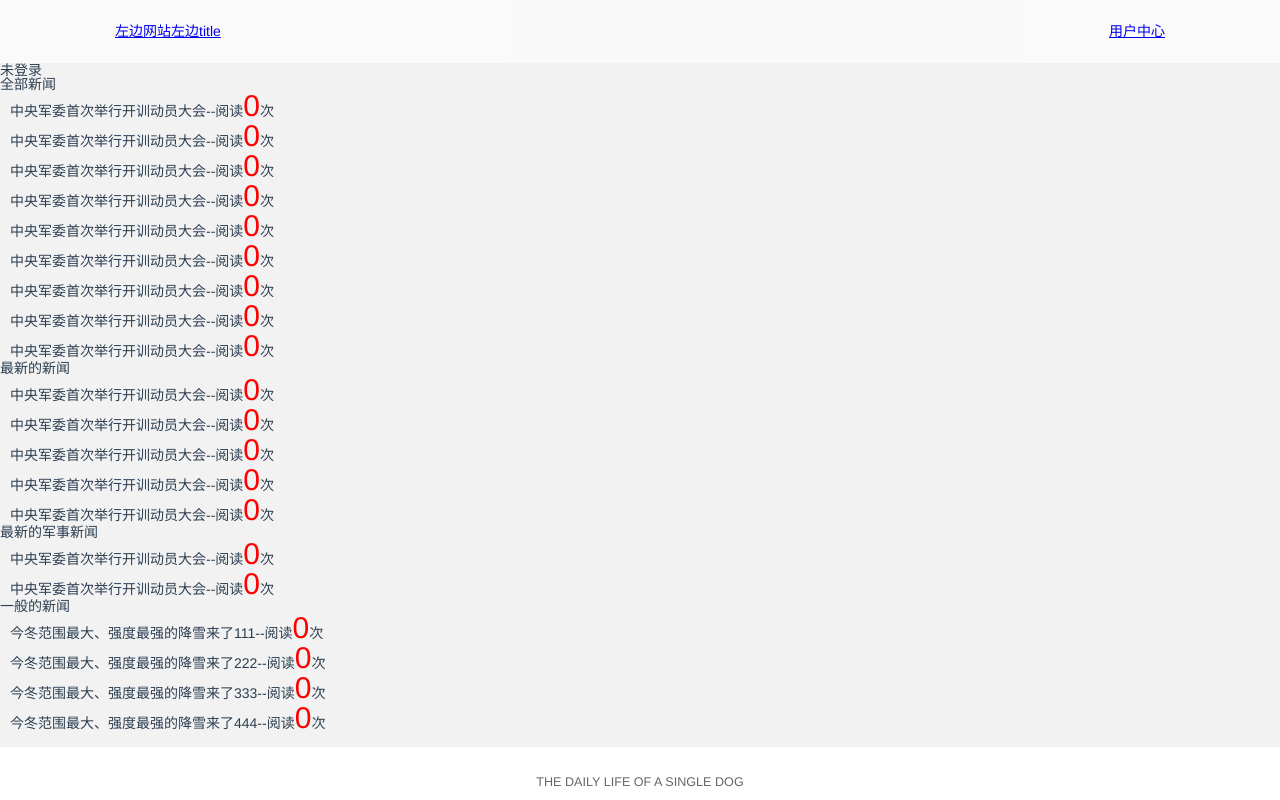
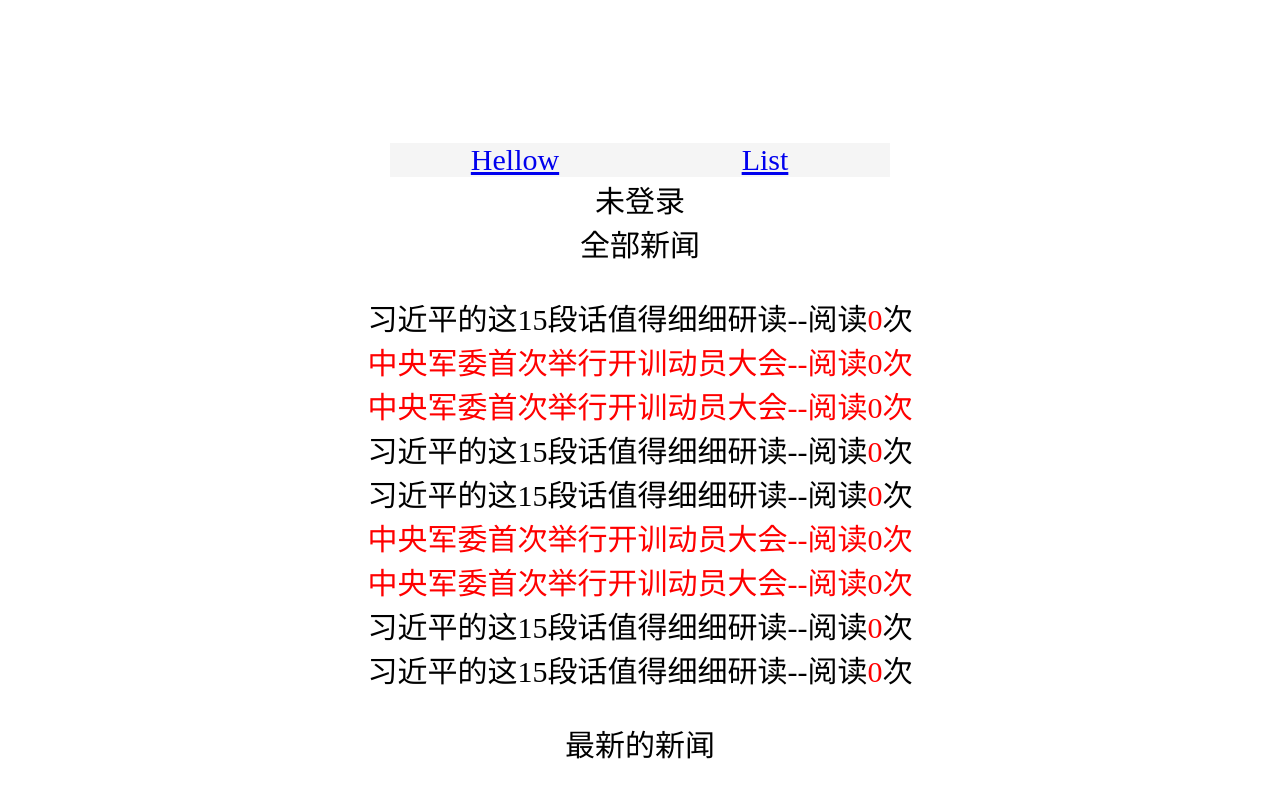
Before and after one commit to jimmyspace/myapp-frontend, a Vue app: page /#/List in a window 1280 px wide. Shown: the top 800 px of the page. Built offline with nearby package versions, Linux system fonts and the light colour scheme; no server answers; what vue-resource would draw is missing.

Commit message:
数据展示

```diff
--- a/index.html
+++ b/index.html
@@ -3,8 +3,8 @@
   <head>
     <meta charset="utf-8">
     <meta name="viewport" content="width=device-width,initial-scale=1.0">
-    <link rel="stylesheet" href="/static/styles/reset.css">
-    <title>十里春风</title>
+    <!-- <link rel="stylesheet" href="/static/styles/reset.css"> -->
+    <title>春风十里</title>
   </head>
   <body>
     <div id="app"></div>
--- a/src/App.vue
+++ b/src/App.vue
@@ -1,12 +1,12 @@
 <template>
   <div id="app">
-    <jheader></jheader>
-    <!-- <div class="link">
+    <!-- <jheader></jheader> -->
+    <div class="link">
       <router-link to="/">Hellow</router-link>
       <router-link to="/List">List</router-link>
-    </div> -->
+    </div>
     <router-view/>
-    <jfooter></jfooter>
+    <!-- <jfooter></jfooter> -->
   </div>
 </template>
 
@@ -24,9 +24,21 @@ export default {
 
 <style>
 #app{
+  text-align: center;
   padding-top: 4.5em;
+  font-size: 30px;
 }
 .link{
+  position: relative;
+  margin: 0 auto;
+  width: 500px;
+  font-size: 0;
+  background: #f5f5f5;
+}
+.link a{
+  display: inline-block;
+  width: 50%;
+  text-align: center;
   font-size: 30px;
 }
 span{
--- a/src/components/HelloWorld.vue
+++ b/src/components/HelloWorld.vue
@@ -1,11 +1,10 @@
 <template>
   <div class="hello">
-    <div @click="changLoginAction()">{{loginState?loginName:'未登录'}}</div>
+    <div @click="changLoginMutation()">{{loginState?loginName:'未登录'}}</div>
     <div @click="sayDate()">say something</div>
-    <h1>{{ msg }}</h1>
     <div>最新的军事新闻</div>
     <ul>
-      <li v-for="(item,index) in getNewMilitary" :key="index">{{item.content}}--阅读<span>{{item.read}}</span>次</li>
+      <li v-for="(item,index) in getNewMilitary" :style="item.isMilitary?'color:red':''" :key="index">{{item.content}}--阅读<span>{{item.read}}</span>次</li>
     </ul>
   </div>
 </template>
@@ -16,11 +15,6 @@ import { mapGetters } from 'vuex'
 import { mapMutations } from 'vuex'
 export default {
   name: 'HelloWorld',
-  data () {
-    return {
-      msg: 'Welcome to Your Vue.js App'
-    }
-  },
   computed: {
     // 使用对象展开运算符将此对象混入到外部对象中
     ...mapState([
--- a/src/components/List.vue
+++ b/src/components/List.vue
@@ -3,20 +3,20 @@
     <div @click="changLoginAction()">{{loginState?loginName:'未登录'}}</div>
     <div>全部新闻</div>
     <ul>
-      <li v-for="(item,index) in newsList" :key="index" @click="readNewMutation(item.id)">{{item.content}}--阅读<span>{{item.read}}</span>次</li>
+      <li v-for="(item,index) in newsList" :style="item.isMilitary?'color:red':''" :key="index" @click="readNewMutation(item.id)">{{item.content}}--阅读<span>{{item.read}}</span>次</li>
     </ul>
     <div>最新的新闻</div>
     <ul>
-      <li v-for="(item,index) in getNew" :key="index" @click="readNewMutation(item.id)">{{item.content}}--阅读<span>{{item.read}}</span>次</li>
+      <li v-for="(item,index) in getNew"  :key="index" :style="item.isMilitary?'color:red':''" @click="readNewMutation(item.id)">{{item.content}}--阅读<span>{{item.read}}</span>次</li>
     </ul>
     <div>最新的军事新闻</div>
     <ul>
-      <li v-for="(item,index) in getNewMilitary" :key="index" @click="readNewAction(item.id)">{{item.content}}--阅读<span>{{item.read}}</span>次</li>
+      <li v-for="(item,index) in getNewMilitary" :style="item.isMilitary?'color:red':''" :key="index" @click="readNewAction(item.id)">{{item.content}}--阅读<span>{{item.read}}</span>次</li>
     </ul>
-    <div @click="sortList()">一般的新闻</div>
+    <!-- <div @click="sortList()">一般的新闻</div>
     <ul>
       <li v-for="(item,index) in normalNews" :key="index" @click="actionSomething()">{{item.content}}--阅读<span>{{item.read}}</span>次</li>
-    </ul>
+    </ul> -->
   </div>
 </template>
 
@@ -83,9 +83,6 @@ export default {
     actionSomething(){
       this.$store.dispatch('listModule/actionSomething')
     }
-  },
-  mounted(){
-    this.$store.dispatch('getArticles')
   }
 }
 </script>
--- a/src/vuex/actions.js
+++ b/src/vuex/actions.js
@@ -27,18 +27,6 @@ const actions = {
         commit('sayDate')
       }, 1000)
     })
-  },
-  getArticles({ commit }) {
-    $http.post('/api/articles', {
-        limit: 2,
-        nowPage: 1
-      })
-      .then(function(response) {
-        console.log(response);
-      })
-      .catch(function(error) {
-        console.log(error);
-      });
   }
 }
 
--- a/src/vuex/state.js
+++ b/src/vuex/state.js
@@ -11,15 +11,15 @@ const state = {
   loginState: false,
   loginName: 'Jimmy',
   newsList: [
-    { id: 1, content: '中央军委首次举行开训动员大会', isnew: false, isMilitary: false, read: 0 },
+    { id: 1, content: '习近平的这15段话值得细细研读', isnew: false, isMilitary: false, read: 0 },
     { id: 2, content: '中央军委首次举行开训动员大会', isnew: false, isMilitary: true, read: 0 },
     { id: 3, content: '中央军委首次举行开训动员大会', isnew: false, isMilitary: true, read: 0 },
-    { id: 4, content: '中央军委首次举行开训动员大会', isnew: false, isMilitary: false, read: 0 },
-    { id: 5, content: '中央军委首次举行开训动员大会', isnew: true, isMilitary: false, read: 0 },
+    { id: 4, content: '习近平的这15段话值得细细研读', isnew: false, isMilitary: false, read: 0 },
+    { id: 5, content: '习近平的这15段话值得细细研读', isnew: true, isMilitary: false, read: 0 },
     { id: 6, content: '中央军委首次举行开训动员大会', isnew: true, isMilitary: true, read: 0 },
     { id: 7, content: '中央军委首次举行开训动员大会', isnew: true, isMilitary: true, read: 0 },
-    { id: 8, content: '中央军委首次举行开训动员大会', isnew: true, isMilitary: false, read: 0 },
-    { id: 9, content: '中央军委首次举行开训动员大会', isnew: true, isMilitary: false, read: 0 }
+    { id: 8, content: '习近平的这15段话值得细细研读', isnew: true, isMilitary: false, read: 0 },
+    { id: 9, content: '习近平的这15段话值得细细研读', isnew: true, isMilitary: false, read: 0 }
   ]
 }
 
```
